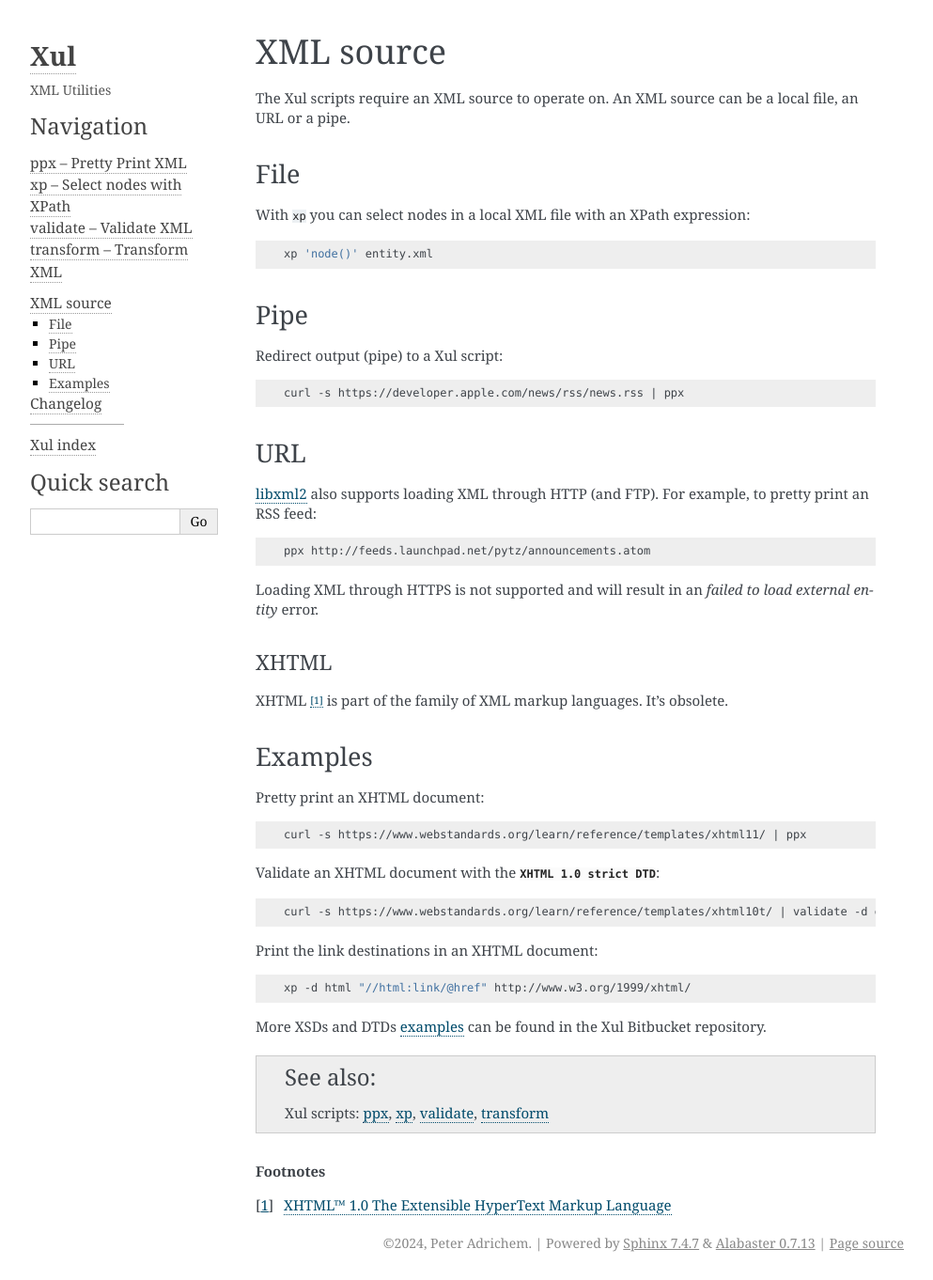
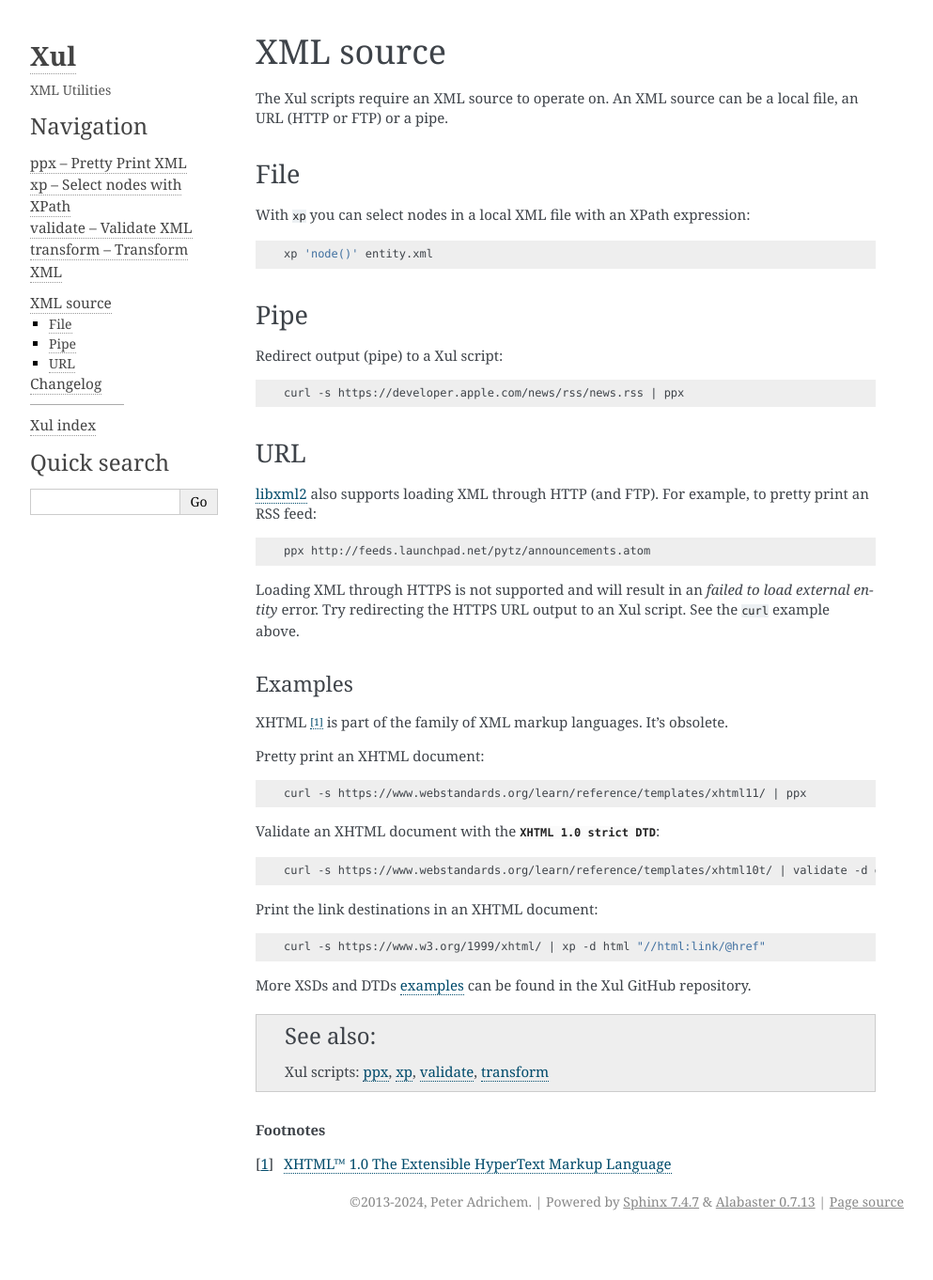
Before and after one commit to peteradrichem/Xul, a Sphinx documentation site: the page built from docs/xml_source.rst, in a window 1280 px wide and 1362 px high. Shown: the whole window at 94% size, without its empty margins (148-1141 px from the left). Built offline with Sphinx 7.4.7, drawn with Linux system fonts in a browser that asks for light colours.

```diff
--- a/docs/conf.py
+++ b/docs/conf.py
@@ -12,8 +12,8 @@
 # All configuration values have a default; values that are commented out
 # serve to show the default.
 
+import os
 import sys
-import os
 from datetime import datetime
 
 # If extensions (or modules to document with autodoc) are in another directory,
@@ -39,7 +39,7 @@ templates_path = ['_templates']
 # The suffix(es) of source filenames.
 # You can specify multiple suffix as a list of string:
 # source_suffix = ['.rst', '.md']
-source_suffix = '.rst'
+source_suffix = {".rst": "restructuredtext"}
 
 # The encoding of source files.
 #source_encoding = 'utf-8-sig'
@@ -48,9 +48,9 @@ source_suffix = '.rst'
 master_doc = 'index'
 
 # General information about the project.
-project = u'Xul'
-copyright = u'%d, Peter Adrichem' % datetime.now().year
-author = u'Peter Adrichem'
+project = "Xul"
+copyright = f"2013-{datetime.now().year}, Peter Adrichem"
+author = "Peter Adrichem"
 
 # The version info for the project you're documenting, acts as replacement for
 # |version| and |release|, also used in various other places throughout the
@@ -66,7 +66,7 @@ release = xul.__version__
 #
 # This is also used if you do content translation via gettext catalogs.
 # Usually you set "language" from the command line for these cases.
-language = None
+language = "en"
 
 # There are two options for replacing |today|: either, you set today to some
 # non-false value, then it is used:
@@ -240,8 +240,8 @@ latex_elements = {
 # (source start file, target name, title,
 #  author, documentclass [howto, manual, or own class]).
 latex_documents = [
-  (master_doc, 'Xul.tex', u'Xul Documentation',
-   u'Peter Adrichem', 'manual'),
+  (master_doc, "Xul.tex", "Xul Documentation",
+   "Peter Adrichem", "manual"),
 ]
 
 # The name of an image file (relative to this directory) to place at the top of
@@ -270,7 +270,7 @@ latex_documents = [
 # One entry per manual page. List of tuples
 # (source start file, name, description, authors, manual section).
 man_pages = [
-    (master_doc, 'xul', u'Xul Documentation',
+    (master_doc, "xul", "Xul Documentation",
      [author], 1)
 ]
 
@@ -284,9 +284,9 @@ man_pages = [
 # (source start file, target name, title, author,
 #  dir menu entry, description, category)
 texinfo_documents = [
-  (master_doc, 'Xul', u'Xul Documentation',
-   author, 'Xul', 'One line description of project.',
-   'Miscellaneous'),
+  (master_doc, "Xul", "Xul Documentation",
+   author, "Xul", "One line description of project.",
+   "Miscellaneous"),
 ]
 
 # Documents to append as an appendix to all manuals.
--- /dev/null
+++ b/docs/requirements.txt
@@ -0,0 +1 @@
+Sphinx~=8.1.3
--- a/docs/xml_source.rst
+++ b/docs/xml_source.rst
@@ -8,7 +8,7 @@ XML source
 ==========
 
 The Xul scripts require an XML source to operate on.
-An XML source can be a local file, an URL or a pipe.
+An XML source can be a local file, an URL (HTTP or FTP) or a pipe.
 
 
 .. index::
@@ -26,6 +26,7 @@ With ``xp`` you can select nodes in a local XML file with an XPath expression:
 .. index::
    single: redirected output
    single: pipe
+   single: curl
 
 Pipe
 ----
@@ -38,6 +39,8 @@ Redirect output (pipe) to a Xul script:
 
 .. index::
    single: URL
+   single: HTTP
+   single: FTP
 
 URL
 ---
@@ -48,20 +51,20 @@ For example, to pretty print an RSS feed:
 
    ppx http://feeds.launchpad.net/pytz/announcements.atom
 
+.. index::
+   single: HTTPS
+
 Loading XML through HTTPS is not supported and will result in an
 *failed to load external entity* error.
+Try redirecting the HTTPS URL output to an Xul script. See the ``curl`` example above.
 
-
+Examples
+========
 .. index::
    single: XHTML
 
-XHTML
-=====
-
 XHTML [#]_ is part of the family of XML markup languages. It's obsolete.
 
-Examples
---------
 Pretty print an XHTML document:
 
 .. code-block:: bash
@@ -79,9 +82,9 @@ Print the link destinations in an XHTML document:
 
 .. code-block:: bash
 
-   xp -d html "//html:link/@href" http://www.w3.org/1999/xhtml/
+   curl -s https://www.w3.org/1999/xhtml/ | xp -d html "//html:link/@href"
 
-More XSDs and DTDs examples_ can be found in the Xul Bitbucket repository.
+More XSDs and DTDs examples_ can be found in the Xul GitHub repository.
 
 .. seealso:: Xul scripts: :doc:`ppx <ppx>`, :doc:`xp <xp>`,
    :doc:`validate <validate>`, :doc:`transform <transform>`
@@ -93,5 +96,5 @@ More XSDs and DTDs examples_ can be found in the Xul Bitbucket repository.
    <https://www.w3.org/TR/xhtml1>`_
 
 
-.. _examples: https://bitbucket.org/peteradrichem/xul/src/master/examples/
-.. _libxml2: http://www.xmlsoft.org/
+.. _examples: https://github.com/peteradrichem/Xul/tree/main/examples
+.. _libxml2: https://gitlab.gnome.org/GNOME/libxml2/-/wikis/
```
Also changed, not shown: docs/index.rst (+6 -4 lines), .readthedocs.yaml (added).
